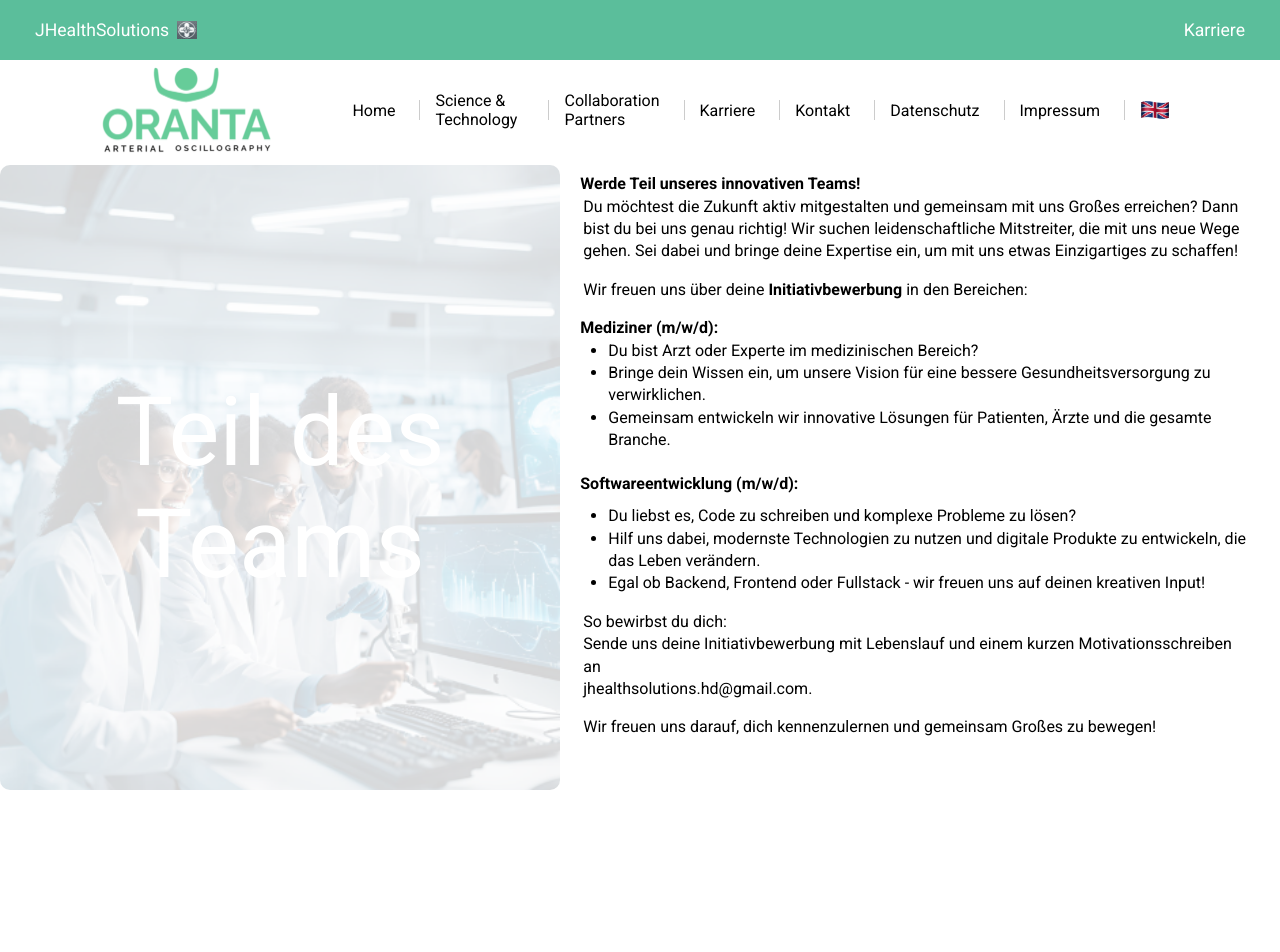
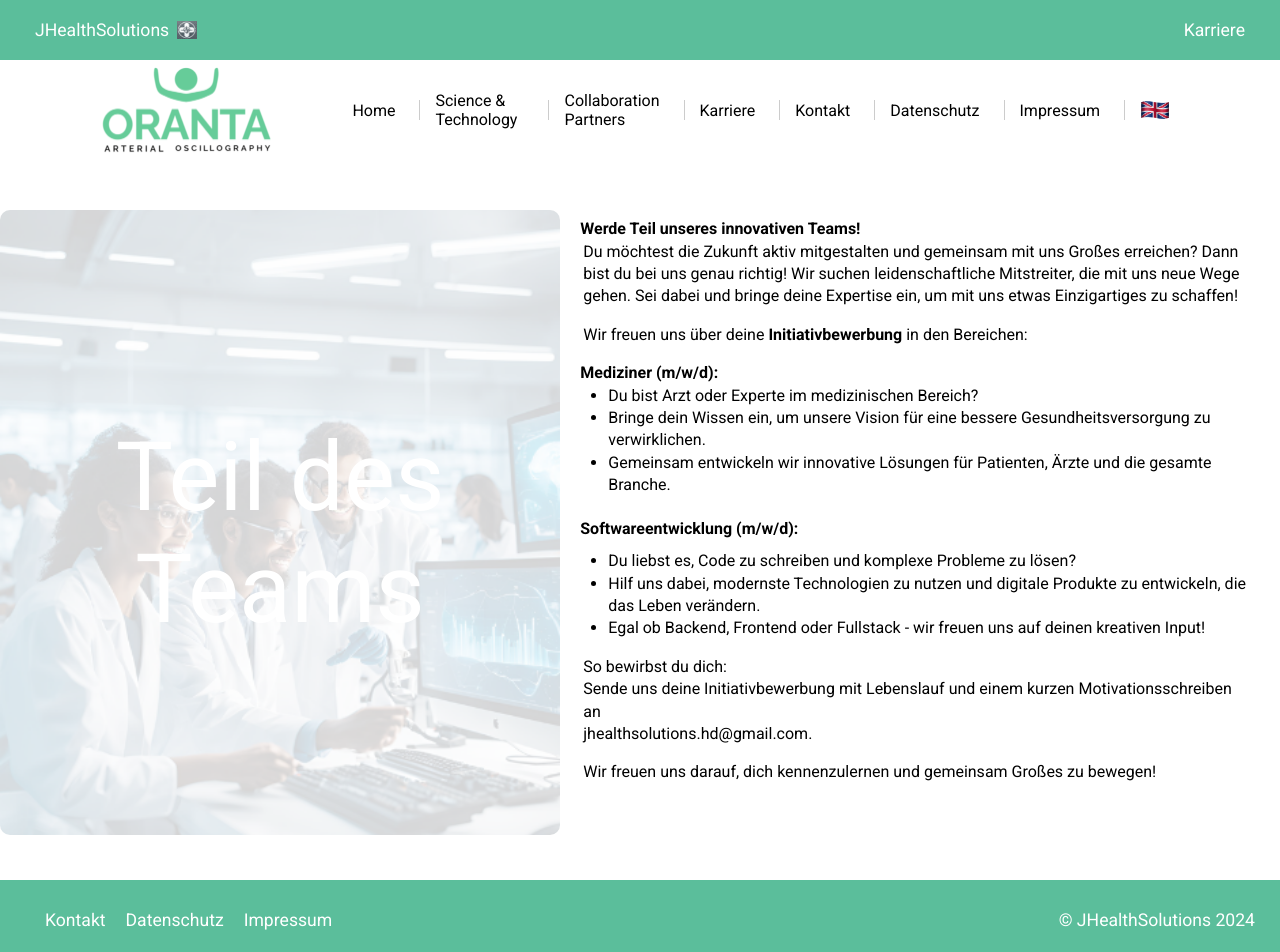
Before and after one commit to Pingis2/JHealthSolutions, a React (Vite) app: page /career in a window 1280 px wide. Shown: the top 952 px of the page. Before the commit the page ends 800 px from the top, so only its background shows below. Built offline with nearby package versions, Linux system fonts and the light colour scheme.

Commit message:
Added - footer to career page

```diff
--- a/src/pages/Career.tsx
+++ b/src/pages/Career.tsx
@@ -1,6 +1,7 @@
 import { Header } from "../components/header";
 import logo from "../assets/logo/JHealthSolutions-logo.png";
 import careerImage from "../assets/images/career/career-image.png";
+import Footer from "../components/Footer";
 
 export const Career = () => {
   return (
@@ -82,6 +83,8 @@ export const Career = () => {
           </p>
         </div>
       </section>
+
+      <Footer />
     </div>
   );
 };
--- a/src/styling/career/career-desktop.scss
+++ b/src/styling/career/career-desktop.scss
@@ -19,6 +19,7 @@
     align-items: flex-start;
     justify-content: space-between;
     width: 100%;
+    margin-top: 45px;
     height: calc(100vh - 175px);
 
     .image-container {
--- a/src/styling/career/career-mobile.scss
+++ b/src/styling/career/career-mobile.scss
@@ -42,6 +42,7 @@
   flex-direction: column;
   align-items: center;
   justify-content: center;
+  margin-bottom: 35px;
 
   .image-container {
     position: relative;
--- a/src/styling/career/career-tablet.scss
+++ b/src/styling/career/career-tablet.scss
@@ -14,4 +14,8 @@
       }
     }
   }
+
+  .image-text-section {
+    margin-bottom: 45px;
+  }
 }
```
